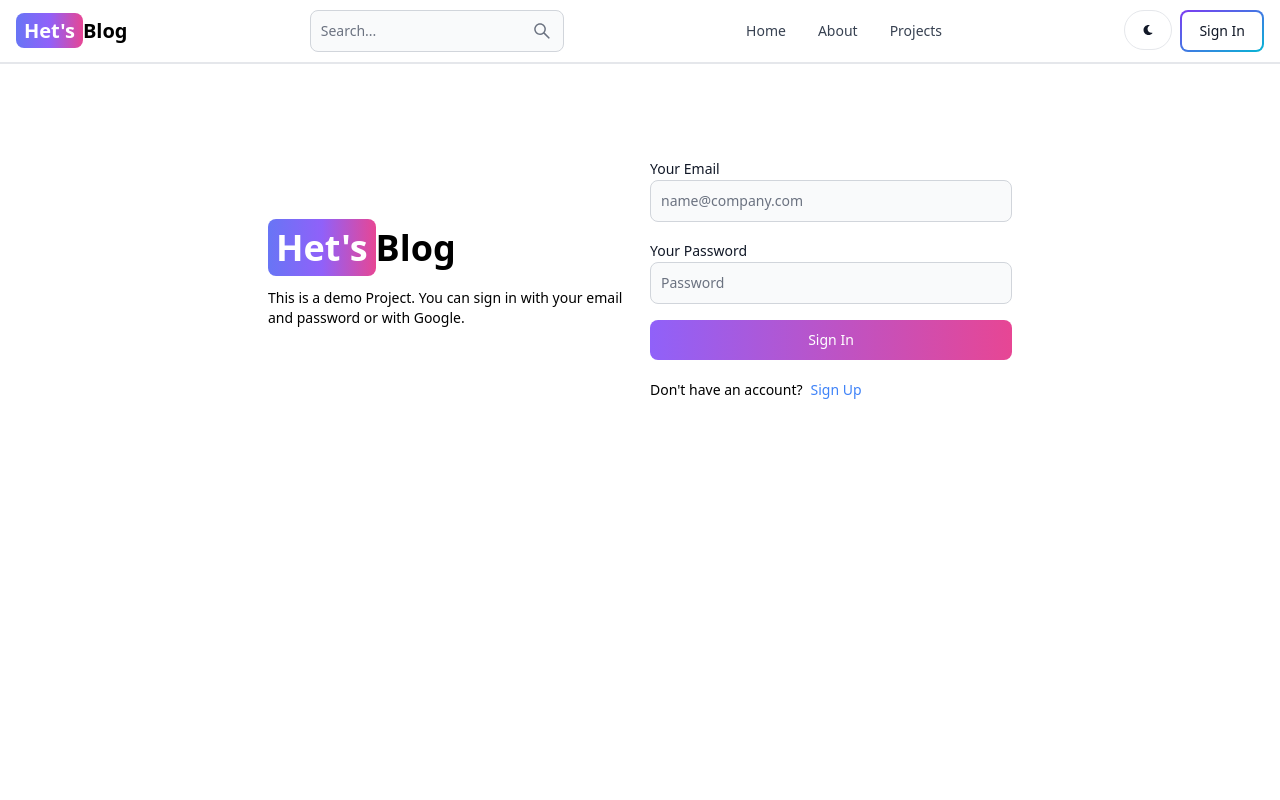
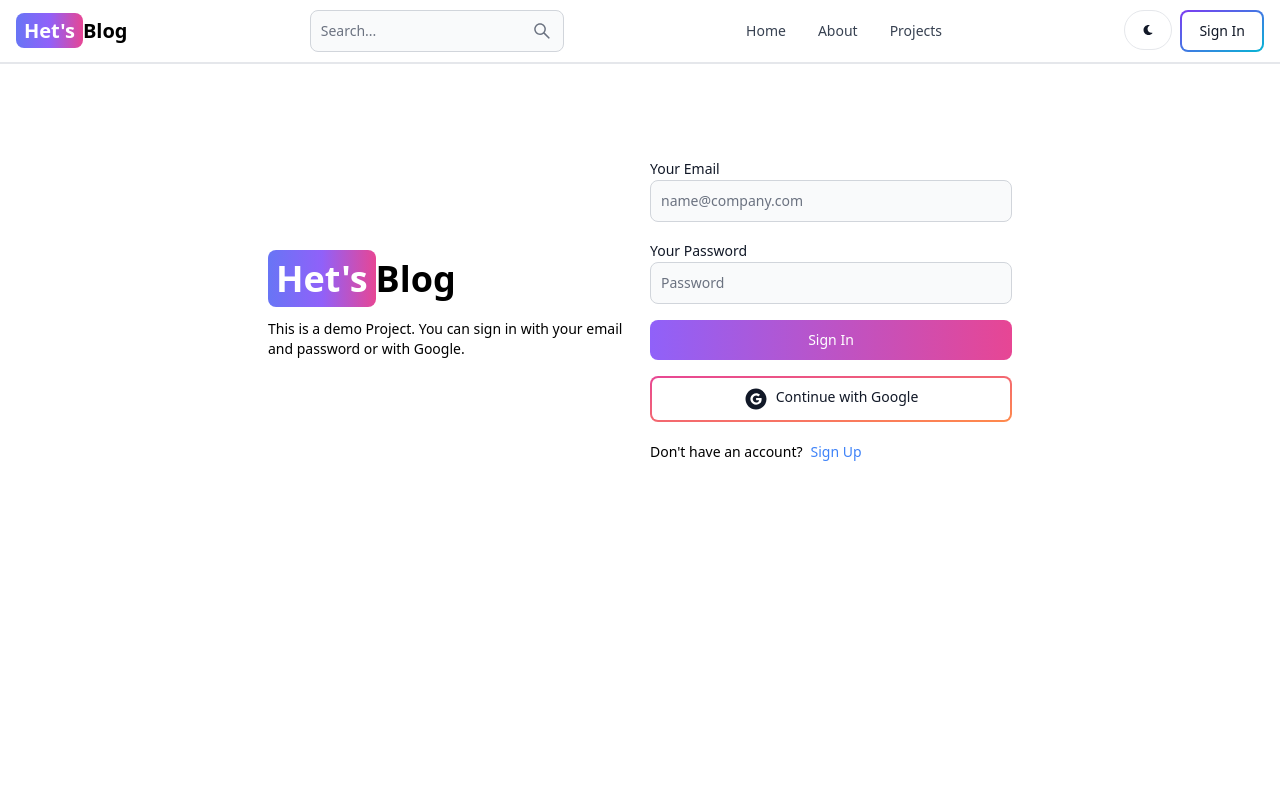
Before and after one commit to hetpatel4381/blog_app, a React (Vite) app in the folder client/: page /sign-in in a window 1280 px wide. Shown: the top 800 px of the page. Built offline with nearby package versions, Linux system fonts and the light colour scheme; no server answers.

Commit message:
add google auth functionality [UI]

```diff
--- a/client/package.json
+++ b/client/package.json
@@ -12,6 +12,7 @@
   "dependencies": {
     "@reduxjs/toolkit": "^2.2.5",
     "axios": "^1.7.2",
+    "firebase": "^10.12.2",
     "flowbite-react": "^0.9.0",
     "react": "^18.2.0",
     "react-dom": "^18.2.0",
--- /dev/null
+++ b/client/src/components/OAuth.jsx
@@ -0,0 +1,53 @@
+import React from "react";
+import { Button } from "flowbite-react";
+import { AiFillGoogleCircle } from "react-icons/ai";
+import { GoogleAuthProvider, getAuth, signInWithPopup } from "firebase/auth";
+import { app } from "../firebase.js";
+import axios from "axios";
+import { useDispatch } from "react-redux";
+import { signInSuccess } from "../redux/user/UserSlice.jsx";
+import { useNavigate } from "react-router-dom";
+
+const OAuth = () => {
+  const handleGoogleClick = async () => {
+    const auth = getAuth(app);
+
+    const dispatch = useDispatch();
+    const navigate = useNavigate();
+
+    const provider = new GoogleAuthProvider();
+    provider.setCustomParameters({ prompt: "select_account" });
+    try {
+      const resultFromGoogle = await signInWithPopup(auth, provider);
+      const dataBody = {
+        name: resultFromGoogle.user.displayName,
+        email: resultFromGoogle.user.email,
+        googlePhotoUrl: resultFromGoogle.user.photoURL,
+      };
+      const res = await axios.post("/api/auth/google", dataBody);
+
+      const data = res.data;
+
+      if (data.success == true) {
+        dispatch(signInSuccess(data));
+        navigate("/");
+      }
+    } catch (error) {
+      console.log(error);
+    }
+  };
+
+  return (
+    <Button
+      type="button"
+      gradientDuoTone="pinkToOrange"
+      outline
+      onClick={handleGoogleClick}
+    >
+      <AiFillGoogleCircle className="w-6 h-6 mr-2" />
+      Continue with Google
+    </Button>
+  );
+};
+
+export default OAuth;
--- /dev/null
+++ b/client/src/firebase.js
@@ -0,0 +1,17 @@
+// Import the functions you need from the SDKs you need
+import { initializeApp } from "firebase/app";
+// TODO: Add SDKs for Firebase products that you want to use
+// https://firebase.google.com/docs/web/setup#available-libraries
+
+// Your web app's Firebase configuration
+const firebaseConfig = {
+  apiKey: import.meta.env.VITE_FIREBASE_API_KEY,
+  authDomain: import.meta.env.VITE_FIREBASE_AUTH_DOMAIN,
+  projectId: import.meta.env.VITE_FIREBASE_PROJECT_ID,
+  storageBucket: import.meta.env.VITE_FIREBASE_STORAGE_BUCKET,
+  messagingSenderId: import.meta.env.VITE_FIREBASE_MESSAGING_SENDER_ID,
+  appId: import.meta.env.VITE_FIREBASE_APP_ID,
+};
+
+// Initialize Firebase
+export const app = initializeApp(firebaseConfig);
--- a/client/src/pages/Signin.jsx
+++ b/client/src/pages/Signin.jsx
@@ -8,6 +8,7 @@ import {
   signInFailure,
 } from "../redux/user/UserSlice";
 import { useDispatch, useSelector } from "react-redux";
+import OAuth from "../components/OAuth";
 
 const Signin = () => {
   const [formData, setFormData] = useState({});
@@ -116,6 +117,7 @@ const Signin = () => {
                 "Sign In"
               )}
             </Button>
+            <OAuth />
           </form>
           <div className="flex gap-2 text-sm mt-5">
             <span>Don't have an account?</span>
--- a/client/src/pages/Signup.jsx
+++ b/client/src/pages/Signup.jsx
@@ -2,6 +2,7 @@ import React, { useState } from "react";
 import { Link, useNavigate } from "react-router-dom";
 import { Label, TextInput, Button, Alert, Spinner } from "flowbite-react";
 import axios from "axios";
+import OAuth from "../components/OAuth";
 
 const Signup = () => {
   const [formData, setFormData] = useState({});
@@ -106,6 +107,7 @@ const Signup = () => {
                 "Sign Up"
               )}
             </Button>
+            <OAuth />
           </form>
           <div className="flex gap-2 text-sm mt-5">
             <span>Have an account?</span>
```
Also changed, not shown: 1 other file (tests, documents, lock files or other folders).
